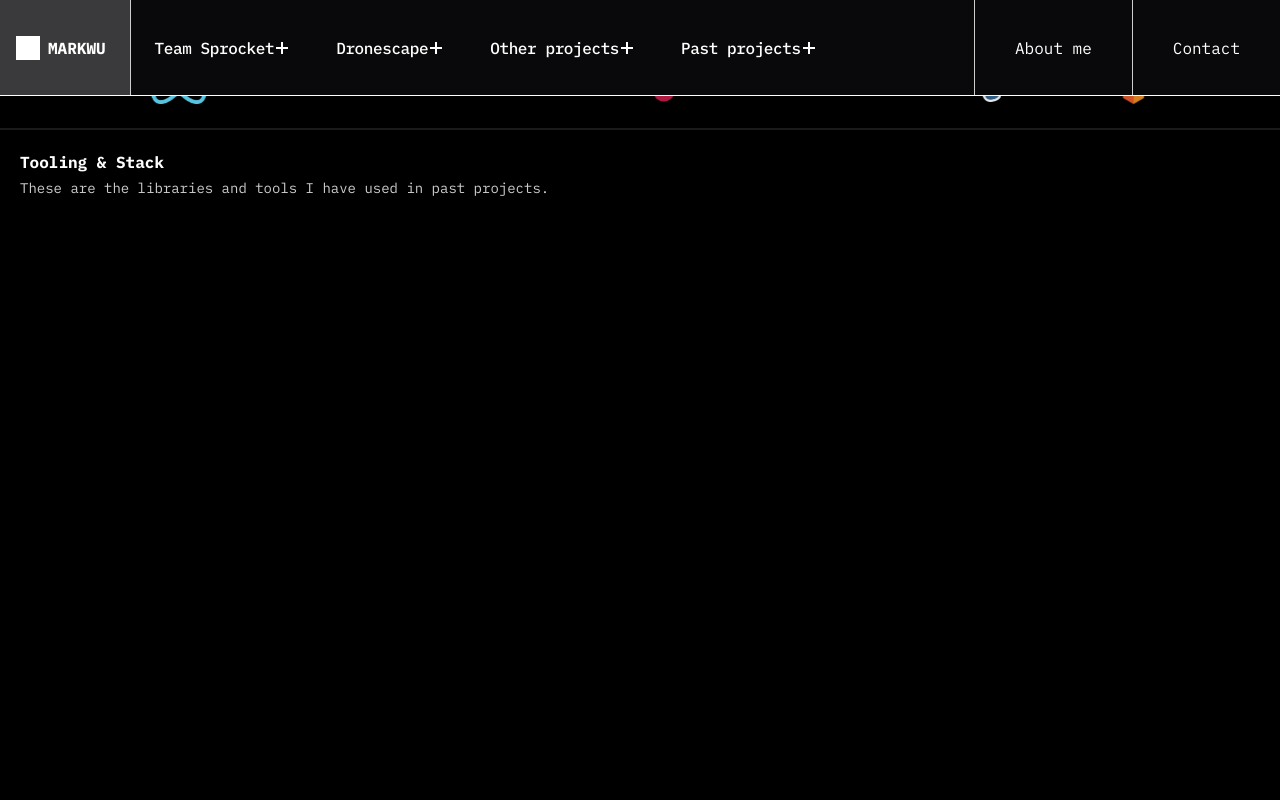
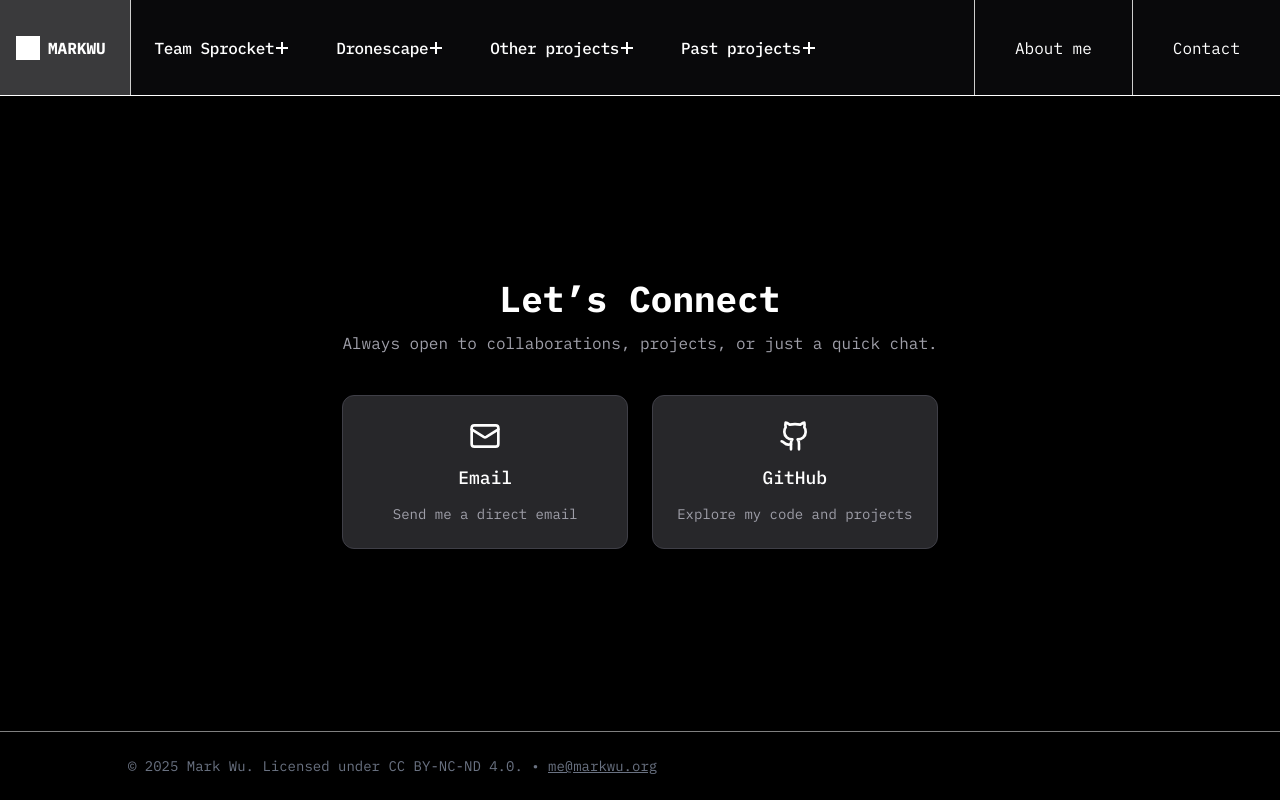
Before and after one commit to markwu123454/portfolio-website, a Next.js app: page /contact in a window 1280 px wide. Built offline with nearby package versions, Linux system fonts and the light colour scheme.

Commit message:
added typography

```diff
--- a/src/app/contact/page.tsx
+++ b/src/app/contact/page.tsx
@@ -1,192 +1,41 @@
-"use client";
-import {JSX, useMemo, useState} from "react";
+// app/contact/page.tsx
+import { Mail, Github } from "lucide-react";
 
-// 1) Hardcode your PNGs (filenames in /public/logo)
-const LOGOS = [
-    "/logo/typescript.png",
-    "/logo/solidworks.png",
-    "/logo/react.png",
-    "/logo/mavlink.png",
-    "/logo/next.png",
-    "/logo/raspberrypi.png",
-    "/logo/sklearn.png",
-    "/logo/postgresql.png",
-    "/logo/tensorflow.png",
-    "/logo/bambulab.png",
-    "/logo/python.png",
-    "/logo/tailwind.png",
-    "/logo/git.png",
-    "/logo/fusion360.png",
-    "/logo/fastapi.png",
-] as const;
+export default function ContactPage() {
+    return (
+        <main className="pt-24 min-h-[calc(100vh-69px)] px-6 bg-black text-white flex items-center">
+            <div className="mx-auto max-w-2xl text-center">
+                <h1 className="text-4xl font-bold mb-3">Let’s Connect</h1>
+                <p className="text-zinc-400 mb-10">
+                    Always open to collaborations, projects, or just a quick chat.
+                </p>
 
-// 2) Per-logo JSX detail (keys = filename sans extension)
-const detailByKey: Record<string, JSX.Element> = {
-    tensorflow: (
-        <div className="p-5">
-            <h3 className="font-semibold">TensorFlow</h3>
-            <p className="mt-1 text-sm text-white/80">
-                TensorFlow is an ai training library developed by Google, in the past smaller projects I have utilised it in training feature recognition, regression, and classification models.
-            </p>
-        </div>
-    ),
-    git: (
-        <div className="p-5">
-            <h3 className="font-semibold">Git</h3>
-            <p className="mt-1 text-sm text-white/80">
-                Or more specifically Github is a file sharing and hosting website I use for most of my projects.
-            </p>
-        </div>
-    ),
-    sklearn: (
-        <div className="p-5">
-            <h3 className="font-semibold">scikit learn</h3>
-            <p className="mt-1 text-sm text-white/80">
-                A python ml library I used in the Team Sprocket Scouting app to process data using various models.
-            </p>
-        </div>
-    ),
-    postgresql: (
-        <div className="p-5">
-            <h3 className="font-semibold">PostGreSQL</h3>
-            <p className="mt-1 text-sm text-white/80">
-                Opensource database I used in the Team Sprocket Scouting app to store and retrieve generated data.
-            </p>
-        </div>
-    ),
-    next: (
-        <div className="p-5">
-            <h3 className="font-semibold">Next.js</h3>
-            <p className="mt-1 text-sm text-white/80">
-                A typescript framework that incorporate frontend and backend that I used for this website.
-            </p>
-        </div>
-    ),
-    typescript: (
-        <div className="p-5">
-            <h3 className="font-semibold">TypeScript</h3>
-            <p className="mt-1 text-sm text-white/80">
-                A popular programming language that is commonly used in web development.
-            </p>
-        </div>
-    ),
-    react: (
-        <div className="p-5">
-            <h3 className="font-semibold">React</h3>
-            <p className="mt-1 text-sm text-white/80">
-                A typescript framework I used in multiple other projects.
-            </p>
-        </div>
-    ),
-    tailwind: (
-        <div className="p-5">
-            <h3 className="font-semibold">Tailwind CSS</h3>
-            <p className="mt-1 text-sm text-white/80">
-                A useful css replacement tool I use on all my web projects to improve ui and presentation.
-            </p>
-        </div>
-    ),
-    python: (
-        <div className="p-5">
-            <h3 className="font-semibold">Python</h3>
-            <p className="mt-1 text-sm text-white/80">
-                A general purpose programming language I use to host backend/server, data processing, and a variety of other programs.
-            </p>
-        </div>
-    ),
-    fastapi: (
-        <div className="p-5">
-            <h3 className="font-semibold">FastAPI</h3>
-            <p className="mt-1 text-sm text-white/80">
-                A Python backend library I commonly use with React.
-            </p>
-        </div>
-    ),
-    solidworks: (
-        <div className="p-5">
-            <h3 className="font-semibold">SolidWorks</h3>
-            <p className="mt-1 text-sm text-white/80">A cading software I use in Team Sprocket for designing complex subsystems and robot assemblies</p>
-        </div>
-    ),
-    fusion360: (
-        <div className="p-5">
-            <h3 className="font-semibold">Fusion 360</h3>
-            <p className="mt-1 text-sm text-white/80">A cading software I use in various robotics projects for </p>
-        </div>
-    ),
-    raspberrypi: (
-        <div className="p-5">
-            <h3 className="font-semibold">Raspberry Pi</h3>
-            <p className="mt-1 text-sm text-white/80">A mini-computer or microcontroller I used in Dronescape and various other projects.</p>
-        </div>
-    ),
-    bambulab: (
-        <div className="p-5">
-            <h3 className="font-semibold">Bambu Lab</h3>
-            <p className="mt-1 text-sm text-white/80">A 3D printer brand which I utilised a lot in various projects.</p>
-        </div>
-    ),
-    mavlink: (
-        <div className="p-5">
-            <h3 className="font-semibold">MAVLink</h3>
-            <p className="mt-1 text-sm text-white/80">A communication protocol used in my Dronescape project, where I specifically used PyMavLink</p>
-        </div>
-    ),
-};
+                <div className="grid gap-6 sm:grid-cols-2">
+                    <a
+                        href="mailto:me@markwu.org"
+                        className="group flex flex-col items-center gap-3 rounded-xl border border-zinc-700 bg-zinc-800 p-6 hover:bg-zinc-700 transition-colors"
+                    >
+                        <Mail className="h-8 w-8" />
+                        <span className="font-medium text-lg">Email</span>
+                        <p className="text-sm text-zinc-400 group-hover:text-zinc-300">
+                            Send me a direct email
+                        </p>
+                    </a>
 
-function keyFromPath(p: string) {
-    const base = p.split("/").pop() ?? "";
-    return base.replace(/\.(png|jpg|jpeg|webp|svg)$/i, "").toLowerCase();
-}
-
-export default function Page() {
-    const [activeKey, setActiveKey] = useState<string | null>(null);
-    const doubled = useMemo(() => [...LOGOS, ...LOGOS, ...LOGOS, ...LOGOS], []);
-
-    const defaultCard = (
-        <div className="p-5">
-            <h3 className="text-base font-semibold">Tooling & Stack</h3>
-            <p className="mt-1 text-sm text-white/80">
-                These are the libraries and tools I have used in past projects.
-            </p>
-        </div>
-    );
-
-    return (
-        <main className="bg-black text-white min-h-dvh">
-            {/* Scrolling logos */}
-            <section className="marquee select-none py-10 border-b border-white/10">
-                <div className="track">
-                    {doubled.map((src, i) => {
-                        const k = keyFromPath(src);
-                        return (
-                            <div key={`${k}-${i}`} className="mx-10 flex items-center justify-center flex-none h-12">
-                                <button
-                                    className="group rounded-md outline-none focus-visible:ring-2 focus-visible:ring-white/40 flex-none"
-                                    onMouseEnter={() => setActiveKey(k)}
-                                    onFocus={() => setActiveKey(k)}
-                                    onMouseLeave={() => setActiveKey(null)}
-                                    onBlur={() => setActiveKey(null)}
-                                >
-                                    <img
-                                        src={src}
-                                        alt={k}
-                                        draggable={false}
-                                        className="h-20 w-auto opacity-90 transition group-hover:opacity-100 select-none flex-none shrink-0 hover:scale-120"
-                                    />
-                                </button>
-                            </div>
-                        );
-                    })}
+                    <a
+                        href="https://github.com/markwu123454"
+                        target="_blank"
+                        rel="noopener noreferrer"
+                        className="group flex flex-col items-center gap-3 rounded-xl border border-zinc-700 bg-zinc-800 p-6 hover:bg-zinc-700 transition-colors"
+                    >
+                        <Github className="h-8 w-8" />
+                        <span className="font-medium text-lg">GitHub</span>
+                        <p className="text-sm text-zinc-400 group-hover:text-zinc-300">
+                            Explore my code and projects
+                        </p>
+                    </a>
                 </div>
-            </section>
-
-            {/* Full-width detail card */}
-            <section className="w-full">
-                <div className="rounded-none border-t border-white/10 backdrop-blur">
-                    {activeKey && detailByKey[activeKey] ? detailByKey[activeKey] : defaultCard}
-                </div>
-            </section>
+            </div>
         </main>
     );
 }
--- a/src/app/misc/ratemyteacher/page.tsx
+++ b/src/app/misc/ratemyteacher/page.tsx
@@ -1,9 +1,9 @@
 export default function TeamSprocketPage() {
     return (
         <div className="py-20">
-            <h1 className="text-3xl font-bold mb-4">Team Sprocket</h1>
+            <h1 className="text-3xl font-bold mb-4">The GradeBook</h1>
             <p className="text-gray-600 max-w-prose">
-                This is a placeholder page for Team Sprocket. Add project details, team
+                This is a placeholder page for The GradeBook. Add project details, team
                 bios, images, and relevant links here.
             </p>
         </div>
--- a/src/app/page.tsx
+++ b/src/app/page.tsx
@@ -210,13 +210,13 @@ export default function HomePage() {
                     <div
                         className="rounded-lg bg-zinc-900/80 border border-white/10 p-4 hover:bg-zinc-800 transition-colors"
                     >
-                        <h3 className="text-xl font-semibold">The Gradebook</h3>
+                        <h3 className="text-xl font-semibold">The GradeBook</h3>
                         <p className="mt-2 text-gray-400">
                             Following the footsteps of the BerkeleyTime project made by students in UC Berkeley, The GradeBook aims to help students with course selection in Diamond Bar High School.
                         </p>
-                        <button className="mt-3 text-sm font-medium text-white/80 hover:text-white underline">
+                        <a className="mt-3 text-sm font-medium text-white/80 hover:text-white underline" href="/misc/ratemyteacher">
                             See more →
-                        </button>
+                        </a>
                     </div>
                 </div>
             </section>
```
Also changed, not shown: src/components/Header.tsx (+4 -4 lines).
